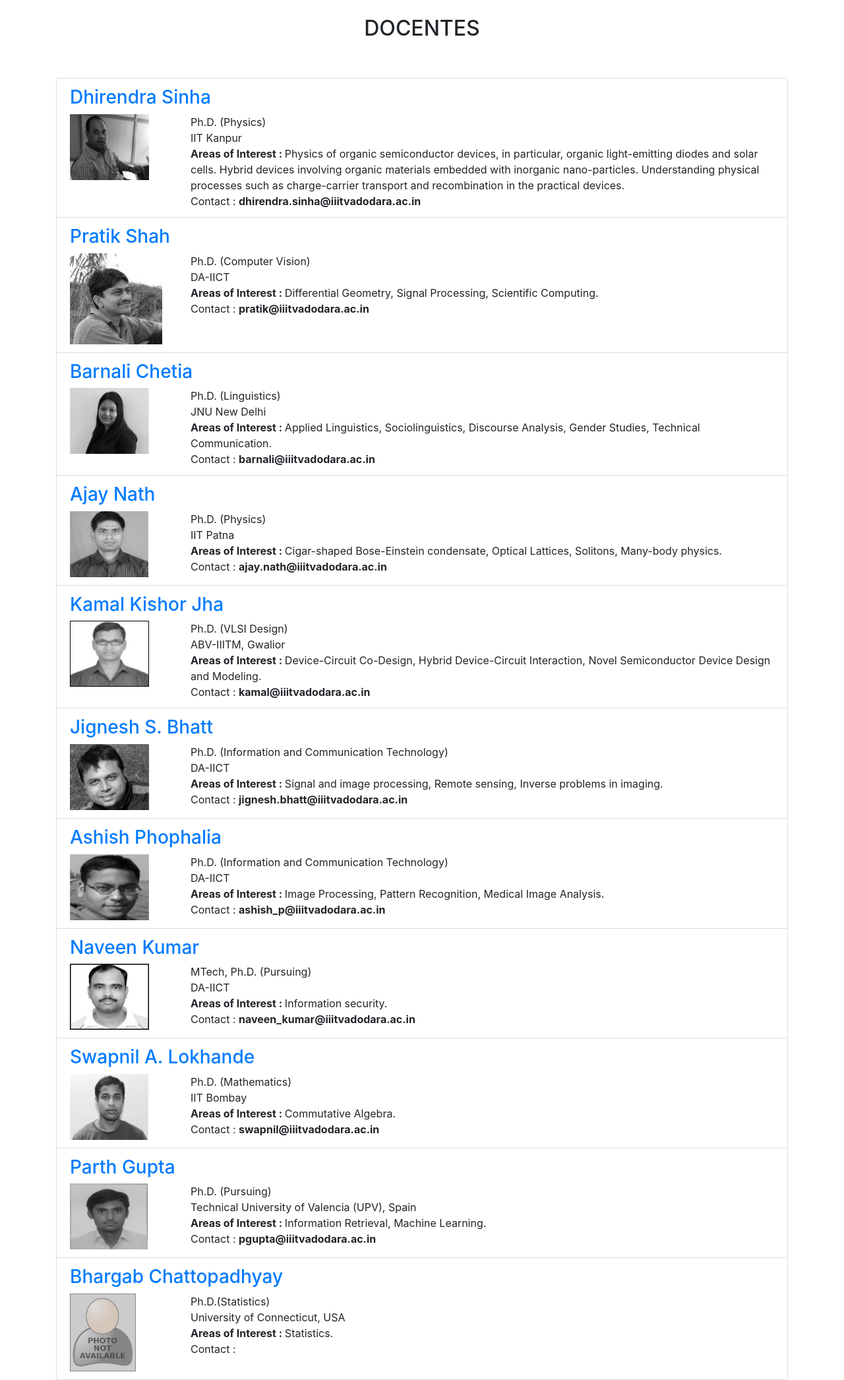
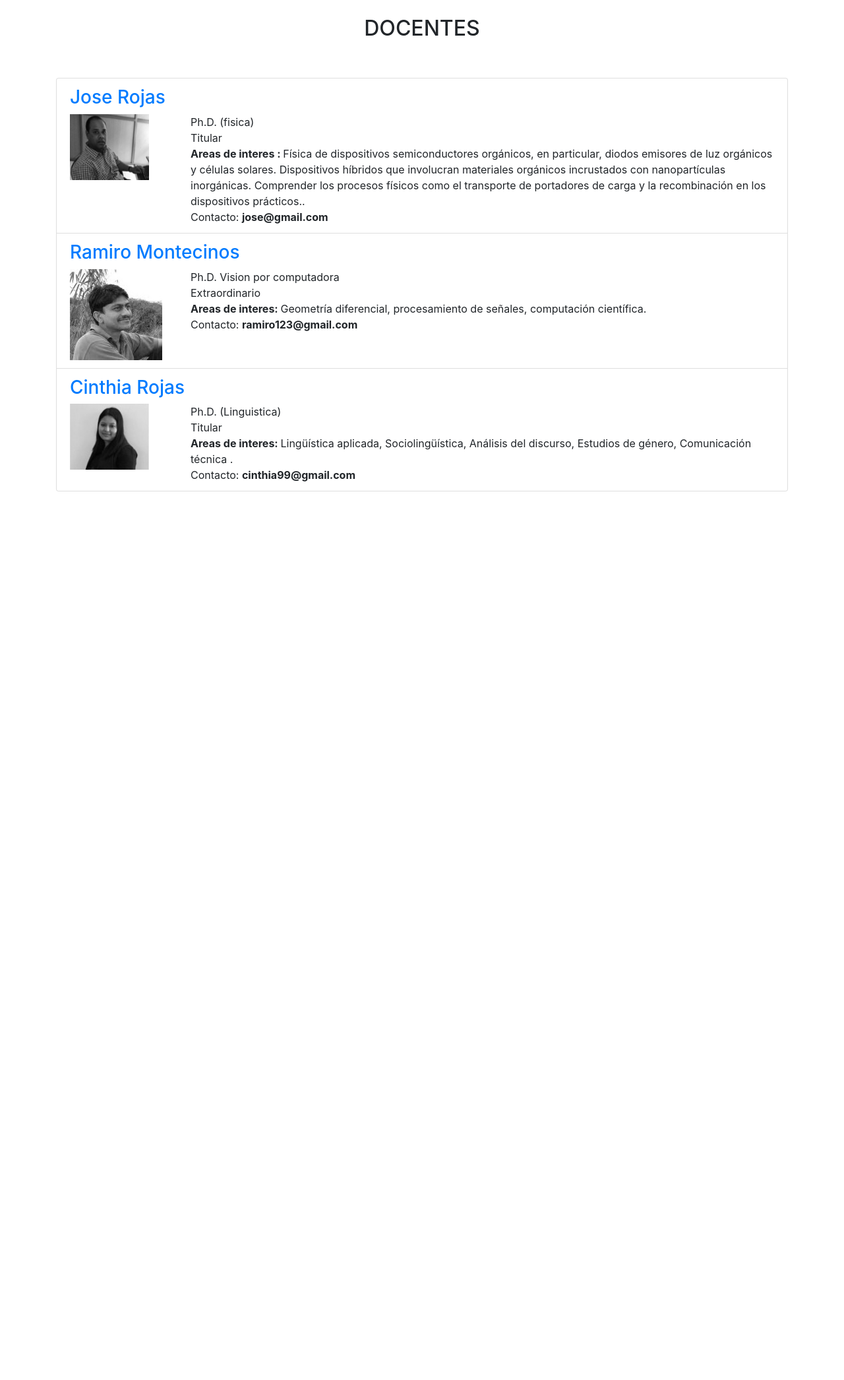
Before and after one commit to 201400076/IHC, a PHP site: page /view/docentes.php in a window 1280 px wide. Shown: the part 56-2148 px from the top of the page at 66% size. After the commit the page ends 801 px from the top, so only its background shows below. Run offline with PHP 8.4, Linux system fonts and the light colour scheme.

Commit message:
cambios inform

```diff
--- a/view/docentes.php
+++ b/view/docentes.php
@@ -20,51 +20,52 @@ include("nav.php");
                 <br>
                 <ul class="list-group">
                     <li class="list-group-item">
-                        <h3><a href="faculty/dks001.html">Dhirendra Sinha</a></h3>
+                        <h3><a href="faculty/dks001.html">Jose Rojas</a></h3>
                         <div class="row">
                             <div class="col-sm-2 col-md-2 col-lg-2">
                                 <img src="../images/DKS.jpg">
                             </div>
                             <div class="col-sm-10 col-md-10 col-lg-10">
-                                Ph.D. (Physics)
-                                <br/> IIT Kanpur
+                                Ph.D. (fisica)
+                                <br/> Titular
                                 <br/>
-                                <b>Areas of Interest : </b>Physics of organic semiconductor devices, in particular, organic light-emitting diodes and solar cells. Hybrid devices involving organic materials embedded with inorganic nano-particles. Understanding physical processes such as charge-carrier transport and recombination in the practical devices.
-                                <br/> Contact : <b>dhirendra.sinha@iiitvadodara.ac.in</b>
+                                <b>Areas de interes : </b>Física de dispositivos semiconductores orgánicos, en particular, diodos emisores de luz orgánicos y células solares. Dispositivos híbridos que involucran materiales orgánicos incrustados con nanopartículas inorgánicas. Comprender los procesos físicos como el transporte de portadores de carga y la recombinación en los dispositivos prácticos..
+                                <br/> Contacto: <b>jose@gmail.com</b>
                             </div>
                         </div>
                     </li>
                     <li class="list-group-item">
-                        <h3> <a href="faculty/pps001.html">Pratik Shah</a></h3>
+                        <h3> <a href="faculty/pps001.html">Ramiro Montecinos</a></h3>
                         <div class="row">
                             <div class="col-sm-2 col-md-2 col-lg-2">
                                 <img src="../images/pratik.jpg">
                             </div>
                             <div class="col-sm-10 col-md-10 col-lg-10">
-                                Ph.D. (Computer Vision)
-                                <br/> DA-IICT
+                                Ph.D. Vision por computadora
+                                <br/> Extraordinario
                                 <br/>
-                                <b>Areas of Interest : </b>Differential Geometry, Signal Processing, Scientific Computing.
-                                <br/> Contact : <b>pratik@iiitvadodara.ac.in</b>
+                                <b>Areas de interes: </b>Geometría diferencial, procesamiento de señales, computación científica.
+                                <br/> Contacto: <b>ramiro123@gmail.com</b>
                             </div>
                         </div>
                     </li>
                     <li class="list-group-item">
-                        <h3><a href="faculty/bnc001.html">Barnali Chetia</a></h3>
+                        <h3><a href="faculty/bnc001.html">Cinthia Rojas</a></h3>
                         <div class="row">
                             <div class="col-sm-2 col-md-2 col-lg-2">
                                 <img src="../images/barnali.jpg">
                             </div>
                             <div class="col-sm-10 col-md-10 col-lg-10">
-                                Ph.D. (Linguistics)
-                                <br/> JNU New Delhi
+                                Ph.D. (Linguistica)
+                                <br/> Titular
                                 <br/>
-                                <b>Areas of Interest : </b>Applied Linguistics, Sociolinguistics, Discourse Analysis, Gender Studies, Technical Communication.
-                                <br/> Contact : <b>barnali@iiitvadodara.ac.in</b>
+                                <b>Areas de interes: </b>Lingüística aplicada, Sociolingüística, Análisis del discurso, Estudios de género, Comunicación técnica
+.
+                                <br/> Contacto: <b>cinthia99@gmail.com</b>
                             </div>
                         </div>
                     </li>
-                    <li class="list-group-item">
+                   <!--  <li class="list-group-item">
                         <h3><a href="faculty/aaj001.html">Ajay Nath</a></h3>
                         <div class="row">
                             <div class="col-sm-2 col-md-2 col-lg-2">
@@ -183,7 +184,7 @@ include("nav.php");
                                 <br/> Contact :
                             </div>
                         </div>
-                    </li>
+                    </li> -->
                 </ul>
             </div>
         </div>
--- a/view/nav.php
+++ b/view/nav.php
@@ -86,17 +86,10 @@
                 Aceca de
               </button>
               <div class="dropdown-menu" aria-labelledby="dropdownMenuButton">
-<<<<<<< HEAD
-                <a class="dropdown-item" href="#">Informacion</a>
-                <a class="dropdown-item" href="#">Contacto</a>
-                <a class="dropdown-item" href="#">Autoridades</a>
-                <a class="dropdown-item" href="#">Docentes</a>
-=======
-                <a class="dropdown-item" href="pagina.php">Informacio</a>
+                <a class="dropdown-item" href="informacion.php">Informacion</a>
                 <a class="dropdown-item" href="pagina.php">Contacto</a>
-                <a class="dropdown-item" href="pagina.php">Autoridades</a>
-                <a class="dropdown-item" href="pagina.php">Docentes</a>
->>>>>>> 6c2c2027d138f39e94af06b3704e20aa5e8fc15d
+                <a class="dropdown-item" href="autoridades.php">Autoridades</a>
+                <a class="dropdown-item" href="docentes.php">Docentes</a>
               </div>
             </div>
           </ul>
--- a/view/navIndex.php
+++ b/view/navIndex.php
@@ -87,7 +87,7 @@
               </button>
               <div class="dropdown-menu" aria-labelledby="dropdownMenuButton">
                 <a class="dropdown-item" href="view/informacion.php">Informacion</a>
-                <a class="dropdown-item" href="view/contacto.php">Contacto</a>
+                <a class="dropdown-item" href="pagina.php">Contacto</a>
                 <a class="dropdown-item" href="view/autoridades.php">Autoridades</a>
                 <a class="dropdown-item" href="view/docentes.php">Docentes</a>
               </div>
```
Also changed, not shown: view/autoridades.php (+57 -9 lines).
